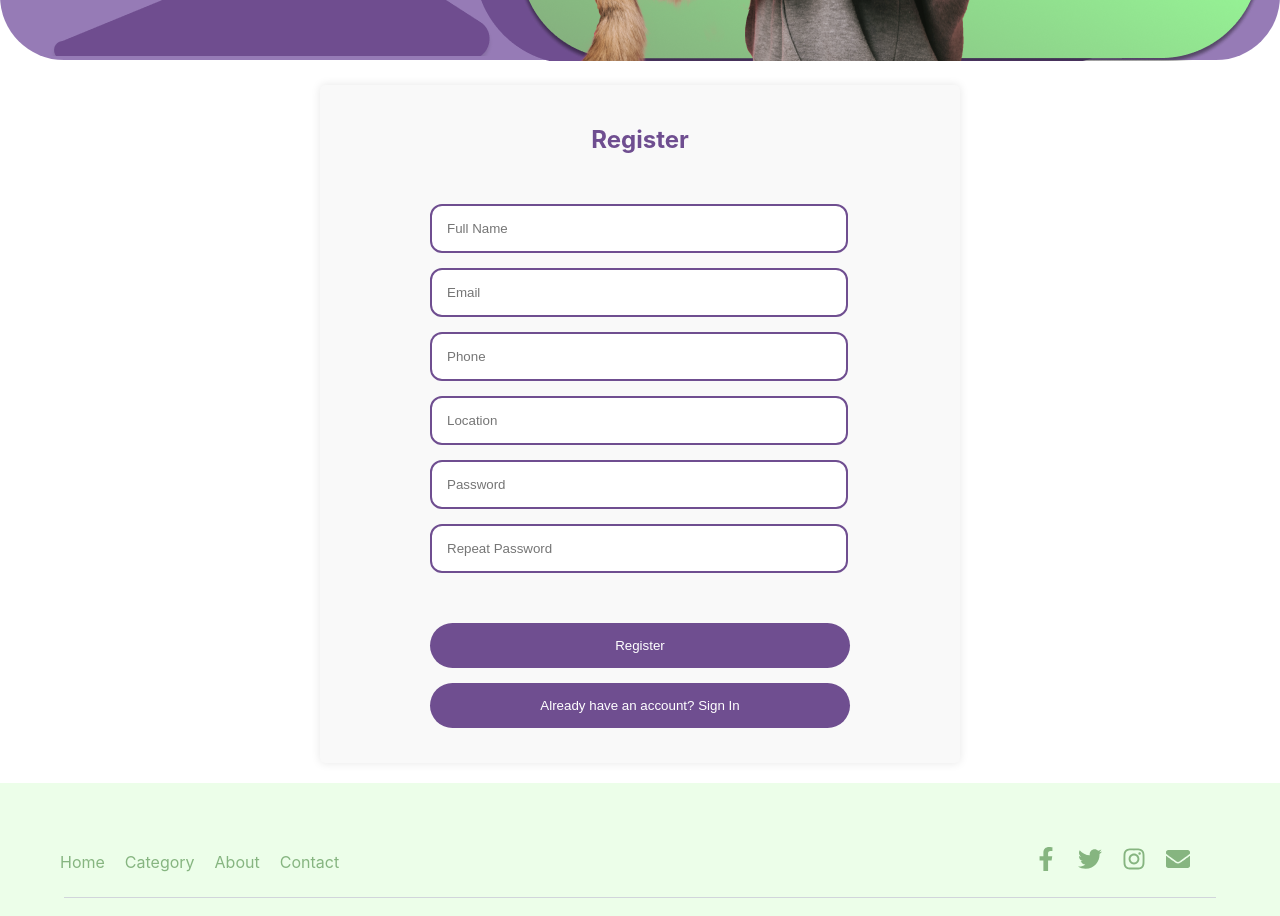
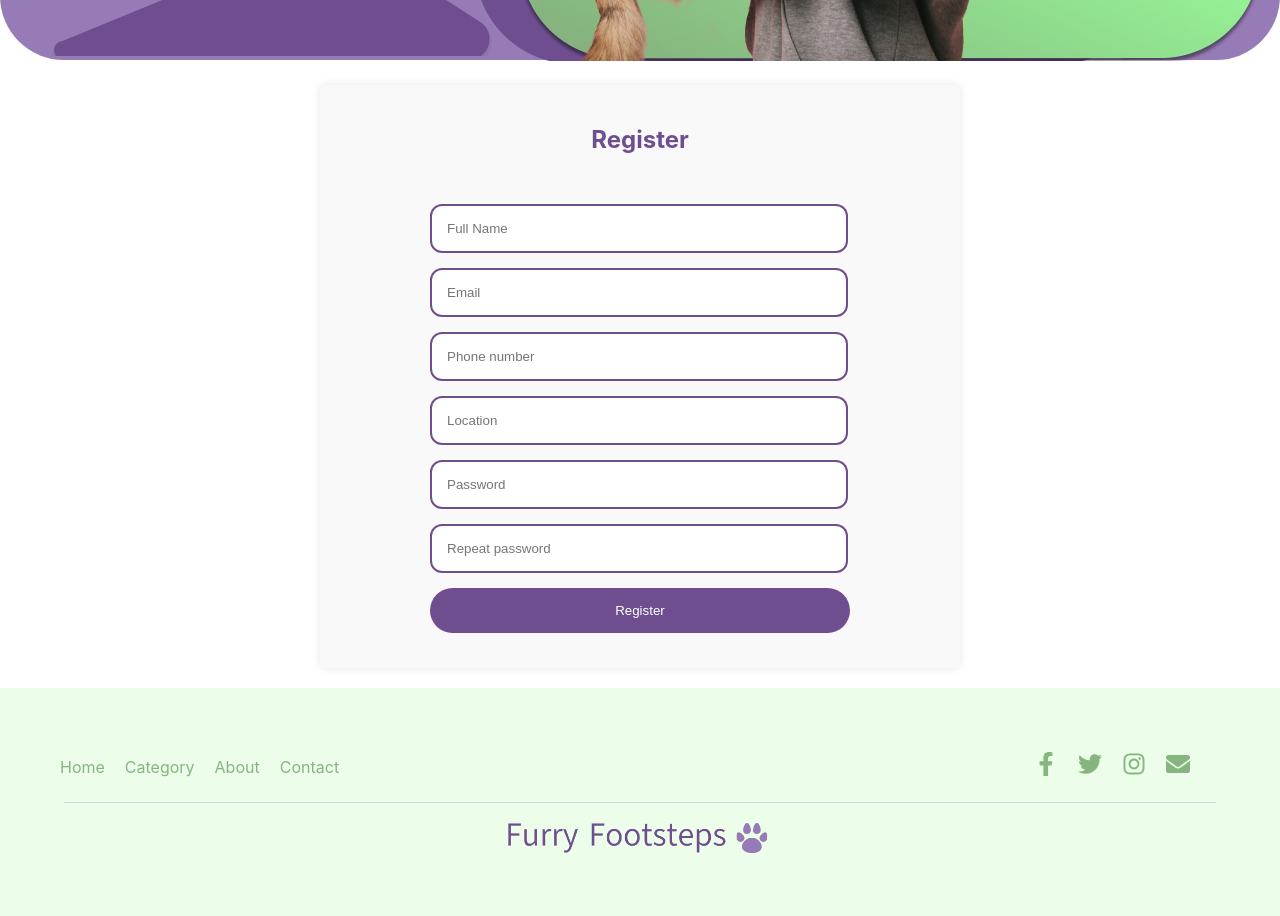
Before and after one commit to IskraNa/FurryFootsteps-UI, a React (Create React App) app: page /register in a window 1280 px wide. Shown: the part 680-1596 px from the top of the page. Built offline with nearby package versions, Linux system fonts and the light colour scheme.

Commit message:
Connect with backend user register

```diff
--- a/src/components/registrationForm/RegisterForm.css
+++ b/src/components/registrationForm/RegisterForm.css
@@ -26,8 +26,9 @@
 }
 
 .register-form label {
-    display: block;
+    display: inline;
     margin-bottom: 5px;
+
 }
 
 .register-form input[type="text"],
@@ -40,7 +41,7 @@
     border: 2px solid #6F4E90;
     border-radius: 12px;
     margin-left: 15%;
-    display: block;
+    display: inline;
 }
 .register-form input[type="text"]:focus,
 .register-form input[type="email"]:focus,
--- a/src/components/registrationForm/RegistrationForm.js
+++ b/src/components/registrationForm/RegistrationForm.js
@@ -19,10 +19,35 @@ const RegistrationForm = () => {
         });
     };
 
-    const handleSubmit = (event) => {
+    const handleSubmit = async (event) => {
         event.preventDefault();
-        console.log(formData);
-        // Add further logic here, such as form validation and submission
+
+        try {
+            const response = await fetch('http://localhost:8080/api/users/add', {
+                method: 'POST',
+                headers: {
+                    'Content-Type': 'application/json',
+                },
+                body: JSON.stringify(formData),
+            });
+
+            if (!response.ok) {
+                throw new Error('Registration failed');
+            }
+
+            const data = await response.json();
+            console.log('Registration successful:', data);
+            setFormData({
+                name: '',
+                email: '',
+                phone: '',
+                location: '',
+                password: '',
+                repeatPassword: ''
+            });
+        } catch (error) {
+            console.error('Registration error:', error.message);
+        }
     };
 
     return (
@@ -30,60 +55,66 @@ const RegistrationForm = () => {
             <h2>Register</h2>
             <form onSubmit={handleSubmit}>
                 <div>
-                    <label>Full Name:</label>
+
                     <input
                         type="text"
                         name="name"
+                        placeholder='Full Name'
                         value={formData.name}
                         onChange={handleInputChange}
                         required
                     />
                 </div>
                 <div>
-                    <label>Email:</label>
+
                     <input
                         type="email"
                         name="email"
+                        placeholder='Email'
                         value={formData.email}
                         onChange={handleInputChange}
                         required
                     />
                 </div>
                 <div>
-                    <label>Phone:</label>
+
                     <input
                         type="tel"
                         name="phone"
+                        placeholder='Phone number'
                         value={formData.phone}
                         onChange={handleInputChange}
                         required
                     />
                 </div>
                 <div>
-                    <label>Location:</label>
+
                     <input
                         type="text"
                         name="location"
+                        placeholder='Location'
                         value={formData.location}
                         onChange={handleInputChange}
                         required
                     />
                 </div>
                 <div>
-                    <label>Password:</label>
+
                     <input
                         type="password"
                         name="password"
+                        placeholder='Password'
                         value={formData.password}
                         onChange={handleInputChange}
                         required
                     />
                 </div>
                 <div>
-                    <label>Repeat Password:</label>
+
                     <input
                         type="password"
                         name="repeatPassword"
+                        placeholder='Repeat password'
                         value={formData.repeatPassword}
                         onChange={handleInputChange}
                         required
--- a/src/views/LoginPage.js
+++ b/src/views/LoginPage.js
@@ -29,6 +29,7 @@ function App() {
             </div>
         </div>
     );
+
 }
 
 export default App;
--- a/src/views/RegistrationPage.js
+++ b/src/views/RegistrationPage.js
@@ -9,17 +9,7 @@ function App() {
         <div className="register-container">
             <Header />
             <div className="register-form">
-                <h2>Register</h2>
-                <input type="text" name="name" placeholder="Full Name" required />
-                <input type="email" name="email" placeholder="Email" required />
-                <input type="tel" name="phone" placeholder="Phone" required />
-                <input type="text" name="location" placeholder="Location" required />
-                <input type="password" name="password" placeholder="Password" required />
-                <input type="password" name="repeatPassword" placeholder="Repeat Password" required />
-                <div style={{ marginTop: "50px" }}>
-                    <button type="submit">Register</button>
-                    <button>Already have an account? Sign In</button>
-                </div>
+                <RegistrationForm />
             </div>
         </div>
     );
```
